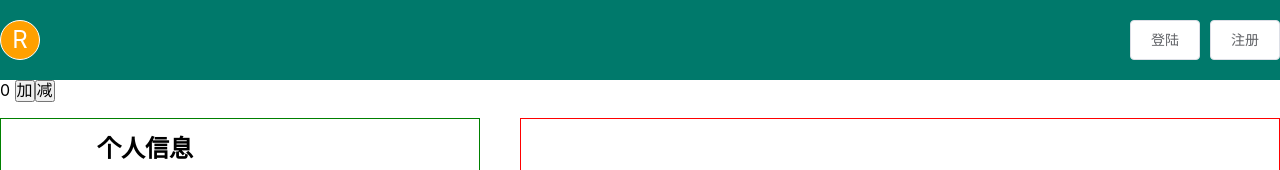
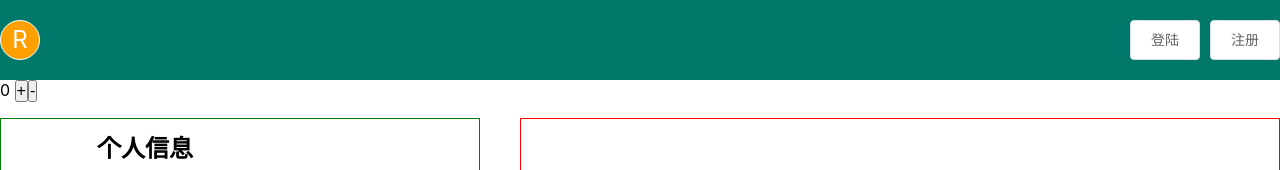
Before and after one commit to CheneyZhangCH/vue-resumer-1, a Vue app: page / in a window 1280 px wide. Shown: the top 170 px of the page. Built offline with nearby package versions, Linux system fonts and the light colour scheme.

Commit message:
按照vue推荐语法重构代码

```diff
--- a/src/App.vue
+++ b/src/App.vue
@@ -3,8 +3,8 @@
     <Topbar id="topbar"></Topbar>
     <div>
       {{count}}
-      <button v-on:click="add()">加</button>
-      <button v-on:click="reduce()">减</button>
+      <button v-on:click="add()">+</button>
+      <button v-on:click="reduce()">-</button>
     </div>
     <main>
       <Editor v-bind:resume="resume" id="editor"></Editor>
@@ -54,13 +54,13 @@
             age: '',
             city: ''
           },
-          workExperience: [
+          jobs: [
             {name: '', period: '', content: ''}
           ],
-          educationExperience: [
+          educations: [
             {name: '', period: '', content: ''}
           ],
-          projectExperience: [
+          projects: [
             {name: '', period: '', content: ''}
           ],
           awards: [
--- a/src/components/Editor.vue
+++ b/src/components/Editor.vue
@@ -14,13 +14,13 @@
         <Profile v-bind:profile="resume.profile"></Profile>
       </li>
       <li v-bind:class="{active: currentTab === 1}">
-        <WorkExperience v-bind:items="resume.workExperience"></WorkExperience>
+        <Jobs v-bind:items="resume.jobs"></Jobs>
       </li>
       <li v-bind:class="{active: currentTab === 2}">
-        <EducationExperience v-bind:items="resume.educationExperience"></EducationExperience>
+        <Educations v-bind:items="resume.educations"></Educations>
       </li>
       <li v-bind:class="{active: currentTab === 3}">
-        <ProjectExperience v-bind:items="resume.projectExperience"></ProjectExperience>
+        <Projects v-bind:items="resume.projects"></Projects>
       </li>
       <li v-bind:class="{active: currentTab === 4}">
         <Awards v-bind:items="resume.awards"></Awards>
@@ -35,21 +35,20 @@
 <script>
 
   import Profile from "./editor/Profile.vue";
-  import WorkExperience from "./editor/WorkExperience.vue";
-  import EducationExperience from "./editor/EducationExperience.vue";
-  import ProjectExperience from "./editor/ProjectExperience.vue";
+  import Jobs from "./editor/Jobs.vue";
+  import Educations from "./editor/Educations.vue";
+  import Projects from "./editor/Projects.vue";
   import Awards from "./editor/Awards.vue";
   import Contacts from "./editor/Contacts.vue";
 
 
-
   export default {
-    props:['resume'],
+    props: ['resume'],
     components: {
       Profile: Profile,
-      WorkExperience: WorkExperience,
-      EducationExperience: EducationExperience,
-      ProjectExperience: ProjectExperience,
+      Jobs: Jobs,
+      Educations: Educations,
+      Projects: Projects,
       Awards: Awards,
       Contacts: Contacts
     },
@@ -60,7 +59,6 @@
         icons: ['shenfenxinxi', 'gongzuo', 'xueli', 'projectunpressed', 'award4', 'phone1'],
       }
     },
-
   }
 
 </script>
```
Also changed, not shown: src/components/editor/Educations.vue (renamed from src/components/editor/EducationExperience.vue), src/components/editor/Jobs.vue (renamed from src/components/editor/WorkExperience.vue), src/components/editor/Projects.vue (renamed from src/components/editor/ProjectExperience.vue).
